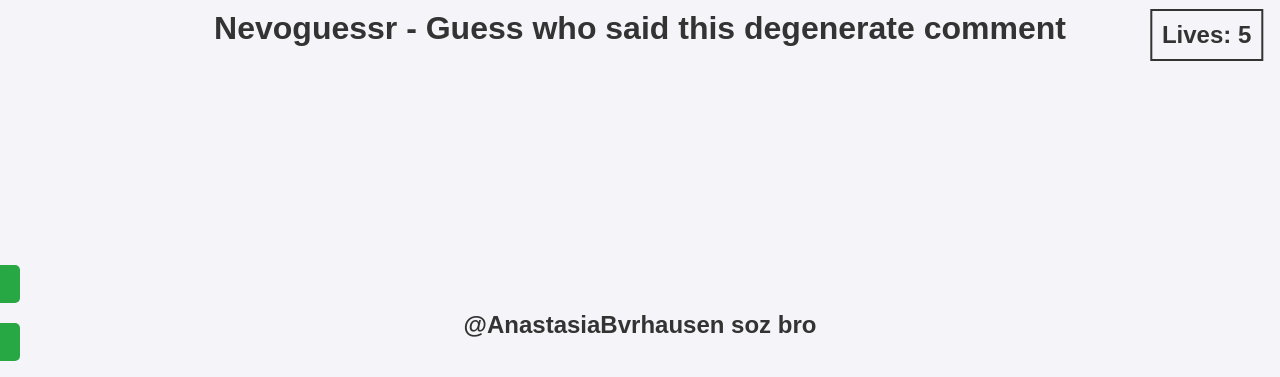
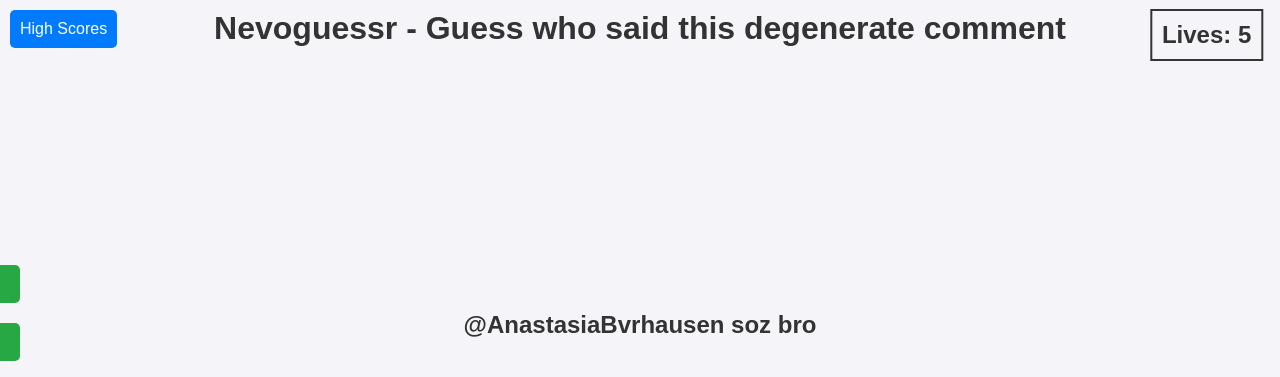
Before and after one commit to JamieEC/chat-guessr, a Flask app: page / in a window 1280 px wide. Shown: the top 377 px of the page. Run offline with Flask 3, Linux system fonts and the light colour scheme; some libraries are stand-ins or nearby versions.

Commit message:
high scores display

```diff
--- a/server.py
+++ b/server.py
@@ -86,5 +86,21 @@ def submit_score():
 
     return jsonify({'success': True})
 
+@app.route('/get_high_scores')
+def get_high_scores():
+    scores = []
+    if os.path.exists('scores.csv'):
+        with open('scores.csv', mode='r', encoding='utf-8') as csvfile:
+            reader = csv.reader(csvfile)
+            for row in reader:
+                if len(row) == 2:  # Ensure there are two columns
+                    username, score = row
+                    scores.append({'username': username, 'score': score})
+
+    # Sort scores in descending order
+    scores.sort(key=lambda x: int(x['score']), reverse=True)
+
+    return jsonify({'scores': scores})
+
 if __name__ == '__main__':
     app.run(host='0.0.0.0')
--- a/templates/index.html
+++ b/templates/index.html
@@ -214,9 +214,25 @@
             flex-direction: column;
             align-items: flex-start;
         }
+        #highScorePopup {
+            position: fixed;
+            top: 30%;
+            left: 50%;
+            transform: translate(-50%, -50%);
+            background-color: #f4f4f9;
+            padding: 20px;
+            border: 2px solid #333;
+            box-shadow: 0 0 10px rgba(0, 0, 0, 0.5);
+            text-align: center;
+            z-index: 1000;
+        }
     </style>
 </head>
 <body>
+    <div id="highScoreButton" style="position: absolute; top: 10px; left: 10px; background-color: #007bff; color: white; padding: 10px; border-radius: 5px; cursor: pointer; z-index: 1001;" onclick="showHighScores()">
+        High Scores
+    </div>
+
     <div class="title">Nevoguessr - Guess who said this degenerate comment</div>
     <div class="message" id="message"></div>
     <div class="guesses" id="guesses"></div>
@@ -286,6 +302,12 @@
     <div class="popup" id="blurbPopup" style="display: none;">
         <div id="blurbContent"></div>
         <button onclick="closeBlurbPopup()">Close</button>
+    </div>
+
+    <div class="popup" id="highScorePopup" style="display: none;">
+        <h2>High Scores</h2>
+        <div id="highScoreList"></div>
+        <button onclick="closeHighScorePopup()">Close</button>
     </div>
 
     <script>
@@ -522,6 +544,28 @@
             });
         }
 
+        function showHighScores() {
+            fetch('/get_high_scores')
+                .then(response => response.json())
+                .then(data => {
+                    const highScoreList = document.getElementById('highScoreList');
+                    highScoreList.innerHTML = ''; // Clear previous scores
+                    data.scores.forEach(score => {
+                        const scoreItem = document.createElement('div');
+                        scoreItem.innerText = `${score.username}: ${score.score}`;
+                        highScoreList.appendChild(scoreItem);
+                    });
+                    document.getElementById('highScorePopup').style.display = 'block';
+                })
+                .catch(error => {
+                    console.error('Error fetching high scores:', error);
+                });
+        }
+
+        function closeHighScorePopup() {
+            document.getElementById('highScorePopup').style.display = 'none';
+        }
+
         fetchMessage();
     </script>
     <footer style="position: fixed; bottom: 0; width: 100%; text-align: center; background-color: #f4f4f9; padding: 10px; font-size: 0.8em;">
```
